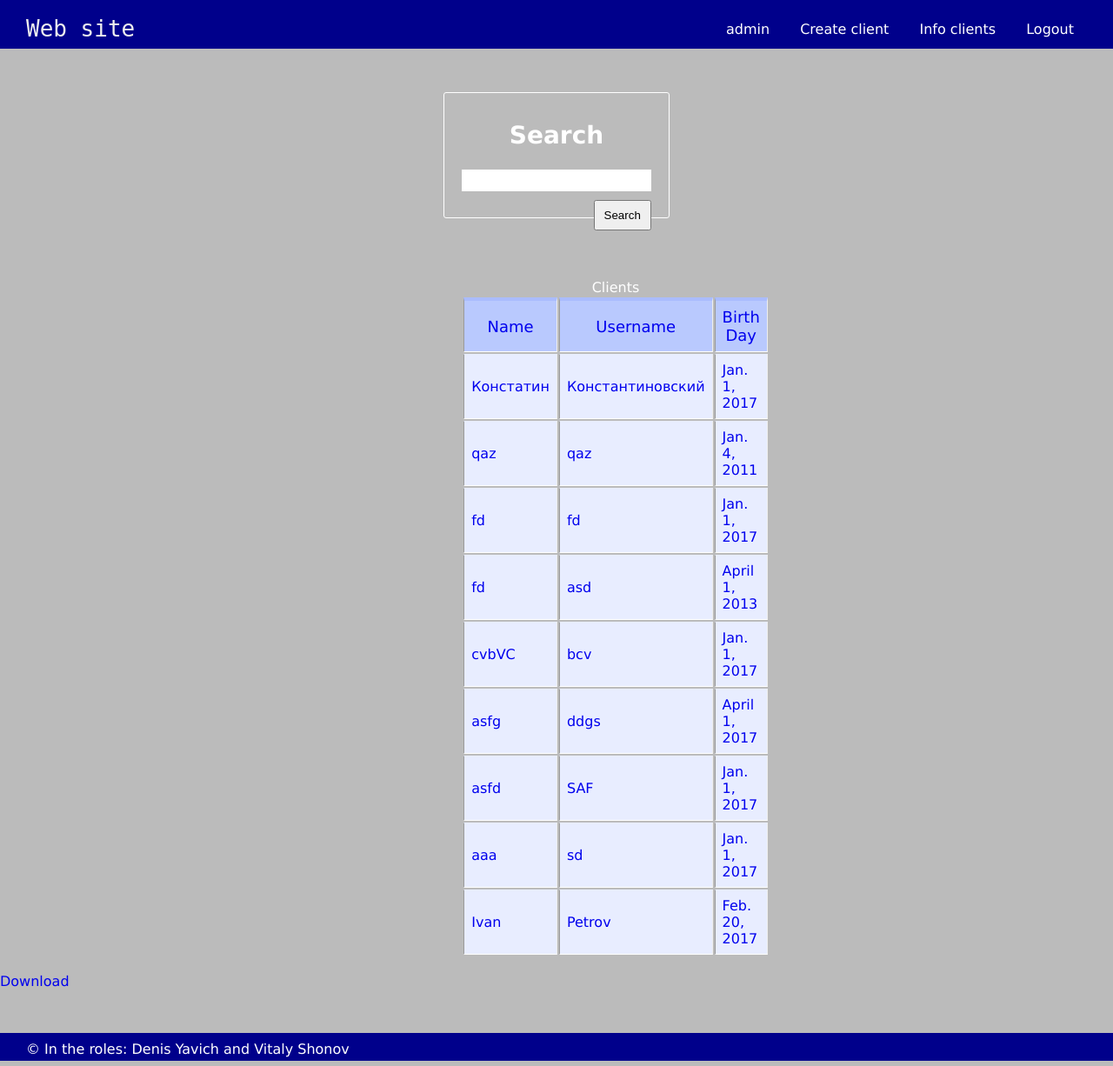
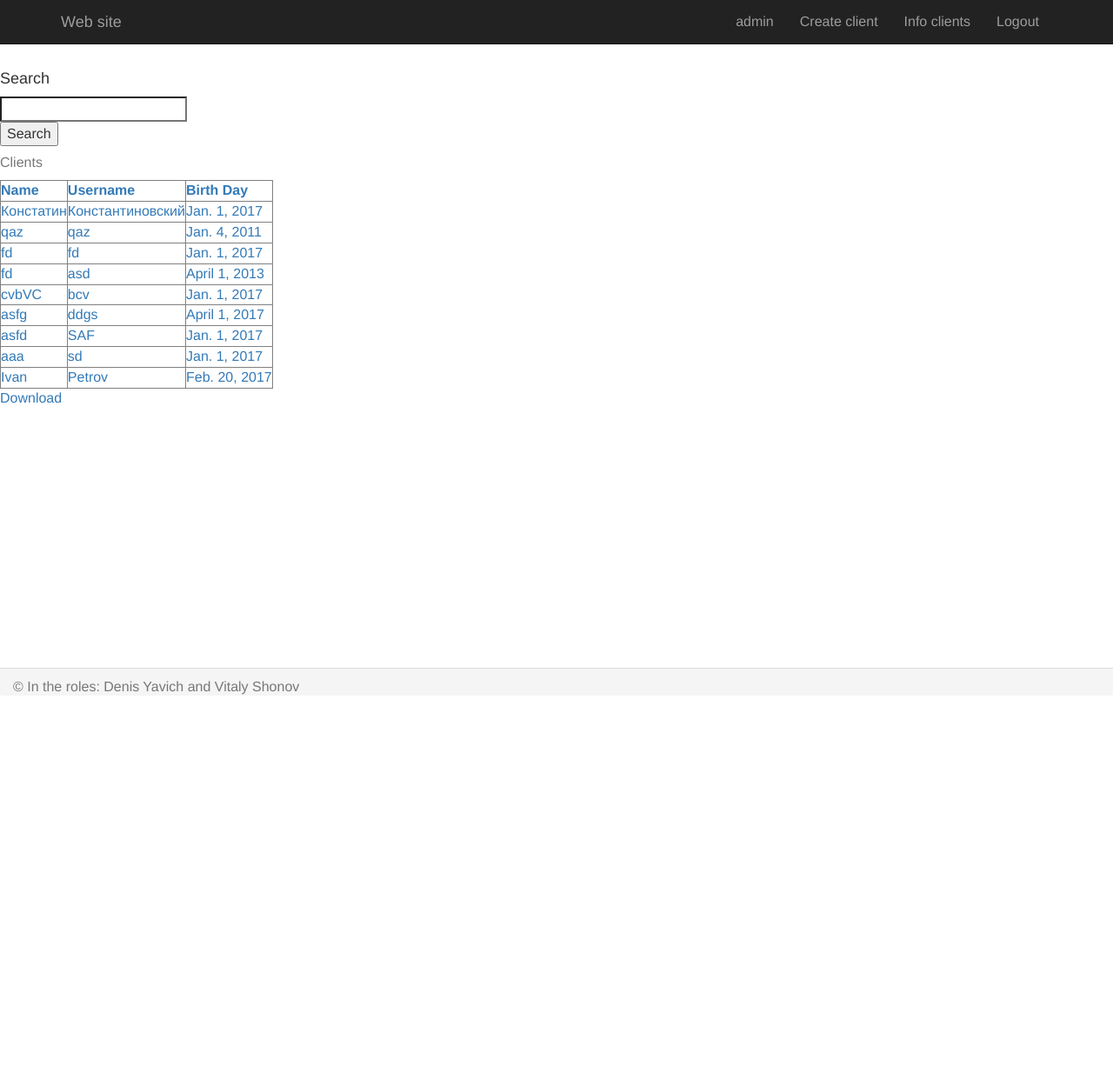
Before and after one commit to Shonov/practice-project, a Django app: page /clients/ in a window 1280 px wide. Shown: the whole page at 87% size. After the commit the page ends 799 px from the top, so only its background shows below. Run offline with Django 3.2, Linux system fonts and the light colour scheme; a user stored in the database is signed in; data comes from the database, SQL or seed files in the repository; both versions use the stored data as it was after the commit; parts of the project's set-up code (start-up, migrations or seed data) failed here and were passed over; some libraries are stand-ins or nearby versions.

Commit message:
The design of index page and navigation menu are changes

```diff
--- a/clients/templates/clients/base.html
+++ b/clients/templates/clients/base.html
@@ -1,14 +1,30 @@
 {% load staticfiles %}
-
-<link rel="stylesheet" type="text/css" href="{% static 'clients/style.css' %}" />
-
-<header>
-    <a class="logo" href="/">Web site</a>
-    <nav class="top-bar">
-
-        <ul>
+<!DOCTYPE html>
+<html lang="en">
+<head>
+    <meta charset="utf-8">
+    <meta http-equiv="X-UA-Compatible" content="IE=edge">
+    <meta name="viewport" content="width=device-width, initial-scale=1">
+    <link rel="stylesheet" type="text/css" href="{% static 'clients/bootstrap.min.css' %}"/>
+    <link rel="stylesheet" type="text/css" href="{% static 'clients/style.css' %}"/>
+</head>
+<div class="container-fluid">
+    <div class="row">
+        <div class="navbar navbar-inverse navbar-static-top">
+            <div class="container">
+                <a class="navbar-brand" href="/">Web site</a>
+                <div class="navbar-header">
+                    <button type="button" class="navbar-toggle" data-toggle="collapse" data-target="#responsive-menu">
+                        <span class="sr-only">Menu</span>
+                        <span class="icon-bar"></span>
+                        <span class="icon-bar"></span>
+                        <span class="icon-bar"></span>
+                    </button>
+                </div>
+                <div class="collapse navbar-collapse navbar-right" id="responsive-menu">
+                    <ul class="nav navbar-nav">
                         {% if not user.is_anonymous %}
-              <li><a href="/">{{ user }}</a></li>
+                            <li class="nav"><a href="/">{{ user }}</a></li>
                             <li><a href="{% url 'create_client' %}">Create client</a></li>
                             <li><a href="{% url 'clients_list_view' %}">Info clients</a></li>
                             <li><a href="{% url 'logout' %}">Logout</a></li>
@@ -17,13 +33,18 @@
                             <li><a href="{% url 'login' %}">Sign in</a></li>
                         {% endif %}
                     </ul>
-
-    </nav>
-</header>
-
+                </div>
+            </div>
+        </div>
+    </div>
+</div>
 {% block content %}
 {% endblock %}
+<footer class="panel-footer">
+    <p class="text-muted">&copy In the roles: Denis Yavich and Vitaly Shonov</p>
+</footer>
 
-<footer>
-    <p>&copy In the roles: Denis Yavich and Vitaly Shonov</p>
-</footer>
+{% block script %}
+    <script src="/public/static/clients/bootstrap.min.js"></script>
+    <script src="/public/static/clients/toastr.min.js" ></script>
+{% endblock %}
--- a/clients/urls.py
+++ b/clients/urls.py
@@ -8,7 +8,6 @@ from clients import views
 
 urlpatterns = [
     url(r'^$', views.ClientsListView.index, name='index'),
-    url(r'^$', views.ClientsListView.add_like, name='like'),
     url(r'^register/$', views.register, name='register'),
     url(r'^login/$', auth_views.LoginView.as_view(template_name='clients/login.html'), name='login'),
     url(r'^logout/$', auth_views.LogoutView.as_view(template_name='clients/index.html'), name='logout'),
@@ -21,6 +20,7 @@ urlpatterns = [
     url(r'^clients/(?P<pk>[0-9]+)/update/$', views.ClientUpdateView.as_view(), name='update_client'),
     url(r'^clients/search/$', views.ClientsListView.as_view(), name='search'),
     url(r'^clients/download$', views.ClientsListView.save_to_xlsx_format, name='download'),
+    url(r'^like/$', views.add_like, name='like'),
 ]
 
 urlpatterns += static(settings.MEDIA_URL, document_root=settings.MEDIA_ROOT)
--- a/clients/views.py
+++ b/clients/views.py
@@ -16,7 +16,7 @@ import hashlib
 import random
 import io
 
-from django.http.response import HttpResponse
+from django.http.response import HttpResponse, JsonResponse
 
 from xlsxwriter.workbook import Workbook
 
@@ -85,19 +85,12 @@ class ClientsListView(LoginRequiredMixin, ListView):
 
         output.seek(0)
 
-        response = HttpResponse(output.read(), content_type="application/vnd.openxmlformats-officedocument.spreadsheetml.sheet")
+        response = HttpResponse(output.read(),
+                                content_type="application/vnd.openxmlformats-officedocument.spreadsheetml.sheet")
         response['Content-Disposition'] = "attachment; filename=test.xlsx"
 
         return response
 
-    def add_like(self):
-        try:
-            client.likes += 1
-            print(client)
-            client.save()
-        except ObjectDoesNotExist:
-            return Http404
-        return redirect('/')
 
 class ClientDetailView(LoginRequiredMixin, DetailView):
     login_url = '/login/'
@@ -135,10 +128,12 @@ class JSONResponse(HttpResponse):
     """
     An HttpResponse that renders its content into JSON.
     """
+
     def __init__(self, data, **kwargs):
         content = JSONRenderer().render(data)
         kwargs['content_type'] = 'application/json'
         super(JSONResponse, self).__init__(content, **kwargs)
+
 
 def activate(request, id, token):
     """
@@ -169,7 +164,6 @@ def create_client(request):
     else:
         form = ClientRegisterForm()
     return render(request, 'clients/client_add.html', {'form': form})
-
 
 
 def register(request):
@@ -208,3 +202,23 @@ class DeleteClient(DeleteView):
         obj = super(DeleteClient, self).get_object()
         if not obj.creator_id == self.request.user.id:
             return obj
+
+
+def add_like(request):
+    client_id = None
+    like = 0
+
+    if request.method == "GET":
+        client_id = request.GET.get('client_id')
+
+    client = Client.objects.get(id=client_id)
+    if client:
+        if client.likes >= 10:
+            message = 'Voting for this client is finished!'
+            return JsonResponse({'like': 10, 'message': message})
+
+        client.likes += 1
+        client.save()
+        like = client.likes
+
+    return JsonResponse({'like': like})
--- a/project/urls.py
+++ b/project/urls.py
@@ -3,6 +3,5 @@ from django.contrib import admin
 
 urlpatterns = [
     url(r'^admin/', include(admin.site.urls)),
-    url(r'^', include('rest_framework.urls', namespace='rest_framework')),
     url(r'', include('clients.urls')),
 ]
--- a/public/static/clients/style.css
+++ b/public/static/clients/style.css
@@ -1,224 +1,220 @@
-html, body, div,
-h1, h2, h3, h4, h5, h6, p,
-a, b, center, ul, li,
-form, label, table, caption,
-footer, header, nav, section {
-	margin: 0;
-	padding: 0;
-	border: 0;
-	font-size: 100%;
-	vertical-align: baseline;
+/*html, body, div,*/
+/*h1, h2, h3, h4, h5, h6, p,*/
+/*a, b, center, ul, li,*/
+/*form, label, table, caption,*/
+/*footer, header, nav, section {*/
+/*margin: 0;*/
+/*padding: 0;*/
+/*border: 0;*/
+/*font-size: 100%;*/
+/*vertical-align: baseline;*/
+/*}*/
+
+/*body {*/
+/*font: normal 16px/18px Verdana, Arial, sans-serif;*/
+/*color: #fff;*/
+/*background-color: #bbbbbb;*/
+/*box-sizing: border-box;*/
+/*}*/
+
+/*header {*/
+/*background-color: darkblue;*/
+/*padding: 10px 30px;*/
+/*}*/
+
+/*header nav {*/
+/*float: right;*/
+/*}*/
+
+/*header li {*/
+/*display: inline-block;*/
+/*padding: 15px 15px;*/
+/*}*/
+
+/*header a {*/
+/*margin-top: 10px;*/
+/*}*/
+
+/*header  li a {*/
+/*margin-top: 15px;*/
+/*color: #fff;*/
+/*}*/
+
+/*header li a:hover {*/
+/*color: #bbb;*/
+/*}*/
+
+footer {
+    position: fixed;
+    width: 100%;
+    height: 4%;
+    bottom: 0;
 }
 
-body {
-    font: normal 16px/18px Verdana, Arial, sans-serif;
-	color: #fff;
-	background-color: #bbbbbb;
-	box-sizing: border-box;
-}
+/*footer p {*/
+/*padding: 10px 0px;*/
+/*margin-left: 30px;*/
+/*}*/
 
-header {
-	background-color: darkblue;
-	padding: 10px 30px;
-}
+/*a {*/
+/*text-decoration: none;*/
+/*cursor: pointer;*/
+/*}*/
 
-header nav {
-	float: right;
-}
+/*input {*/
+/*line-height: normal;*/
+/*}*/
 
-header li {
-	display: inline-block;
-	padding: 15px 15px;
-}
+/*img {*/
+/*display: inline-block;*/
+/*width: 200px;*/
+/*height: 200px;*/
+/*margin: 10px 10px;*/
+/*}*/
 
-header a {
-    margin-top: 10px;
-}
+/*button {*/
+/*margin-top: 10px;*/
+/*padding: 8px 10px;*/
+/*}*/
 
-header  li a {
-    margin-top: 15px;
-	color: #fff;
-}
+/*form {*/
+/*width: 17%;*/
+/*padding: 20px;*/
+/*margin: 50px auto 0;*/
+/*text-align: left;*/
+/*!*background-color: ;*!*/
+/*border: 1px solid;*/
+/*border-radius: 3px;*/
+/*}*/
 
-header li a:hover {
-	color: #bbb;
-}
+/*form h4 {*/
+/*margin: 20px;*/
+/*font-size: 28px;*/
+/*text-align: center;*/
+/*}*/
 
-footer {
-	position: relative;
-	width: 100%;
-    height: 4%;
-	bottom: 0;
-    top: 50px;
-	left: 0;
-	background-color: darkblue;
-}
+/*form img {*/
+/*display: block;*/
+/*margin: 0 auto 20px;*/
+/*width: 150px;*/
+/*height: 150px;*/
+/*}*/
 
-footer p {
-	padding: 10px 0px;
-	margin-left: 30px;
-}
+/*form input {*/
+/*width: 100%;*/
+/*margin: 10px 0px;*/
+/*border: none;*/
+/*padding: 5px;*/
+/*display: inline-block;*/
+/*}*/
 
-a {
-    text-decoration: none;
-    cursor: pointer;
-}
+/*form input[type='checkbox'] {*/
+/*width: 25px;*/
+/*margin-left: 10px;*/
+/*}*/
 
-input {
-    line-height: normal;
-}
+/*label{*/
+/*margin: auto;*/
+/*}*/
 
-img {
-    display: inline-block;
-    width: 200px;
-    height: 200px;
-    margin: 10px 10px;
-}
+/*form button {*/
+/*display:inline-block;*/
+/*float:right;*/
+/*margin: 0;*/
+/*}*/
 
-button {
-    margin-top: 10px;
-	padding: 8px 10px;
-}
+/*.button {*/
+/*-webkit-writing-mode: horizontal-tb;*/
+/*-webkit-appearance: button;*/
+/*box-sizing: border-box;*/
+/*letter-spacing: normal;*/
+/*word-spacing: normal;*/
+/*text-align: center;*/
+/*cursor: default;*/
+/*color: buttontext;*/
+/*margin: 0px  0px 0px 145px;*/
+/*padding: 8px 10px;*/
+/*border: 2px outset buttonface;*/
+/*text-decoration: none;*/
+/*text-transform: none;*/
+/*text-shadow: none;*/
+/*display: inline-block;*/
+/*font: 13.3333px Arial;*/
+/*height: auto;*/
+/*float:right;*/
 
-form {
-	width: 17%;
-	padding: 20px;
-    margin: 50px auto 0;
-    text-align: left;
-	/*background-color: ;*/
-	border: 1px solid;
-	border-radius: 3px;
-}
+/*}*/
 
-form h4 {
-	margin: 20px;
-	font-size: 28px;
-	text-align: center;
-}
+/*form select {*/
+/*margin-top: 10px;*/
+/*}*/
 
-form img {
-	display: block;
-	margin: 0 auto 20px;
-	width: 150px;
-	height: 150px;
-}
+/*th {*/
+/*font-size: 18px;*/
+/*font-weight: normal;*/
+/*background: #b9c9fe;*/
+/*border-top: 4px solid #aabcfe;*/
+/*border-bottom: 1px solid #fff;*/
+/*color: #039;*/
+/*padding: 8px;*/
+/*}*/
 
-form input {
-	width: 100%;
-	margin: 10px 0px;
-	border: none;
-	padding: 5px;
-	display: inline-block;
-}
+/*td {*/
+/*background: #e8edff;*/
+/*border-bottom: 1px solid #fff;*/
+/*color: #669;*/
+/*border-top: 1px solid transparent;*/
+/*padding: 8px;*/
+/*}*/
 
-form input[type='checkbox'] {
-	width: 25px;
-	margin-left: 10px;
-}
+/*tr:hover td {*/
+/*background: #ccddff;*/
+/*}*/
 
-label{
-	margin: auto;
-}
+/*.top-bar ul li {*/
+/*list-style-type: none;*/
+/*}*/
 
-form button {
-    display:inline-block;
-    float:right;
-    margin: 0;
-}
+/*.logo {*/
+/*font: 26px/26px monospace, Verdana, Arial, sans-serif;*/
+/*color: #eee;*/
+/*display: inline-block;*/
+/*}*/
 
-.button {
-    -webkit-writing-mode: horizontal-tb;
-    -webkit-appearance: button;
-    box-sizing: border-box;
-    letter-spacing: normal;
-    word-spacing: normal;
-    text-align: center;
-    cursor: default;
-    color: buttontext;
-    margin: 0px  0px 0px 145px;
-	padding: 8px 10px;
-    border: 2px outset buttonface;
-    text-decoration: none;
-    text-transform: none;
-    text-shadow: none;
-    display: inline-block;
-    font: 13.3333px Arial;
-    height: auto;
-    float:right;
+/*.error {*/
+/*font: normal 26px/18px Verdana, Arial, sans-serif;*/
+/*color: red;*/
+/*text-align: center;*/
+/*}*/
 
-}
-
-form select {
-	margin-top: 10px;
-}
-
-th {
-  font-size: 18px;
-  font-weight: normal;
-  background: #b9c9fe;
-  border-top: 4px solid #aabcfe;
-  border-bottom: 1px solid #fff;
-  color: #039;
-  padding: 8px;
-}
-
-td {
-  background: #e8edff;
-  border-bottom: 1px solid #fff;
-  color: #669;
-  border-top: 1px solid transparent;
-  padding: 8px;
-}
-
-tr:hover td {
-	background: #ccddff;
-}
-
-.top-bar ul li {
-    list-style-type: none;
-}
-
-.logo {
-	font: 26px/26px monospace, Verdana, Arial, sans-serif;
-	color: #eee;
-	display: inline-block;
-}
-
-.error {
-    font: normal 26px/18px Verdana, Arial, sans-serif;
-    color: red;
-    text-align: center;
-}
-
-#form_sort {
-    border: none;
-}
+/*#form_sort {*/
+/*border: none;*/
+/*}*/
 
 .i_like {
     display: inline-block;
-    width: 20px;
-    height: 20px;
-    margin: 0;
+    width: 14px;
+    height: 17px;
+    margin-left: 1px;
     padding: 0;
-    background-size: 100%!important;
-    background: url(/public/like.png) no-repeat;
+    background: url(/public/like.png) center bottom no-repeat;
+    background-size: contain;
 }
 
-.number_like {
-    color: white;
+/*.number_like {*/
+/*color: white;*/
+/*}*/
+
+#item_like {
+    display: inline-block;
 }
 
-.item_like {
-    color: #2a5885;
-    padding: 5px 6px 6px;
-    margin-right: 100px;
-    width:40px;
+/*.div_like {*/
+/*display: inline-block;*/
+/*width: 220px;*/
+/*height: 300px;*/
+/*margin-right: 10px;*/
+/*}*/
+body {
+    font-size: 16px;
 }
-
-
-.div_like {
-    display: inline-block;
-    width: 220px;
-    height: 300px;
-    margin-right: 10px;
-}
```
Also changed, not shown: clients/templates/clients/index.html (+26 -9 lines), public/static/ajax.js (deleted, +0 -20 lines), public/static/clients/ajax.js (added, +27 -0 lines), db.sqlite3, public/static/clients/toastr.css (added), public/static/clients/toastr.min.js (added). Lines whose indentation alone changed are shown as unchanged.
